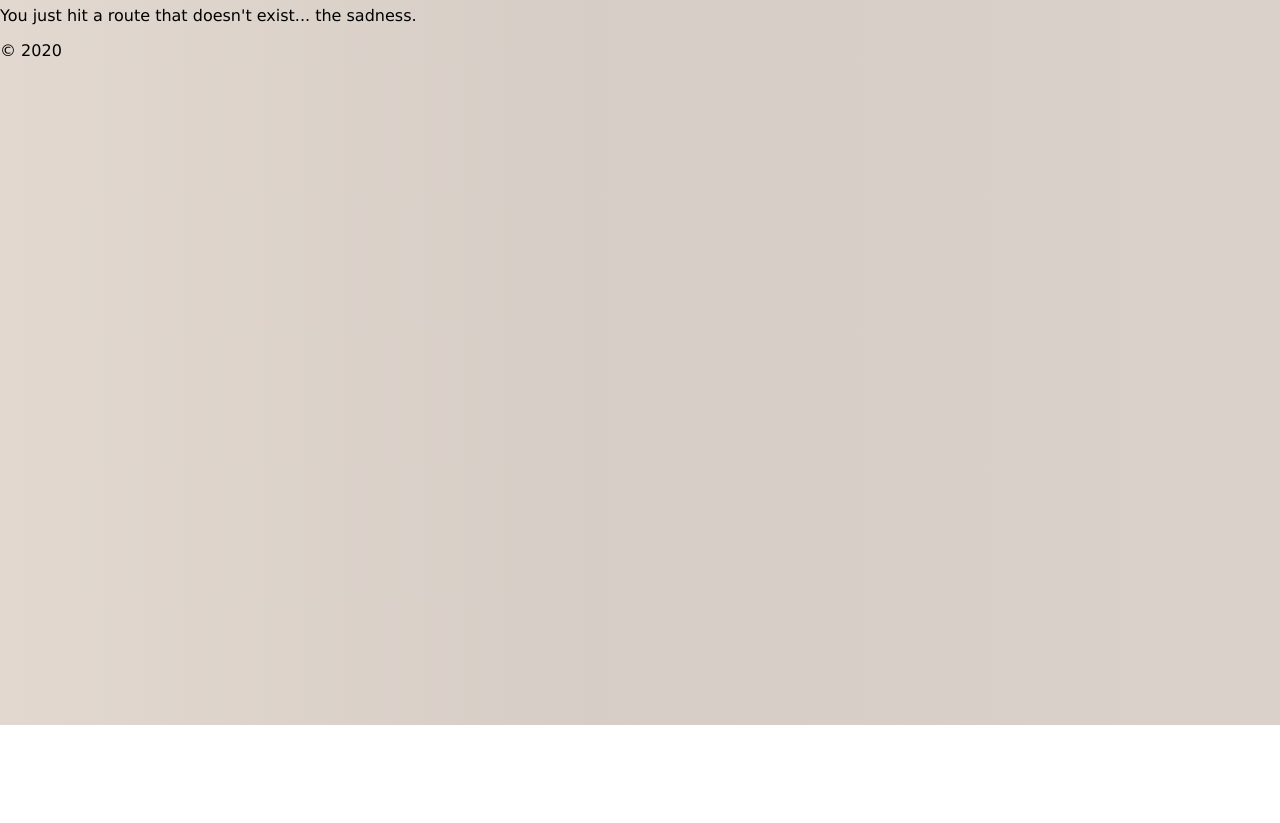
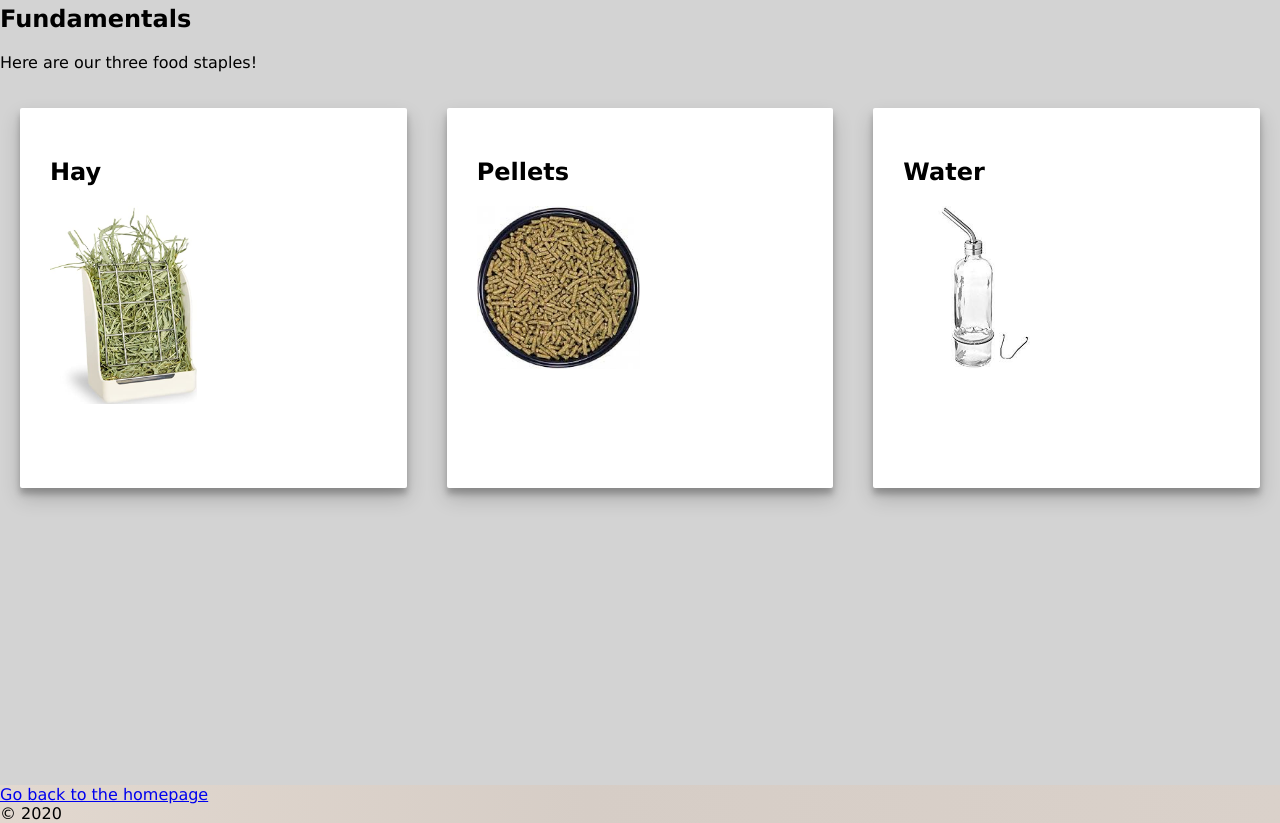
Before and after one commit to HalmonLui/guineapigs, a Gatsby site: page /foodPage in a window 1280 px wide. Before the commit this address had no page. Shown: the part 75-898 px from the top of the page. Before the commit the page ends 800 px from the top, so only its background shows below. Built offline with nearby package versions, Linux system fonts and the light colour scheme; Gatsby itself is replaced by a stand-in of ours.

Commit message:
add hay pellets and waterbottle for fundamentals page. Add card design

```diff
--- a/src/components/header.js
+++ b/src/components/header.js
@@ -18,7 +18,7 @@ const Header = ({ siteTitle }) => (
         <h1>{siteTitle}</h1>
       </Link>
       <Link
-        to="/page-2/"
+        to="/foodPage/"
         style={{
           textDecoration: "none",
           width: "100%",
--- a/src/components/layout.css
+++ b/src/components/layout.css
@@ -5,6 +5,10 @@ html {
   cursor: url("../images/small_carrot2.png"), auto;
 }
 body {
+  margin: 0;
+  padding: 0;
+  -webkit-overflow-scrolling: touch;
+  overflow-x: hidden;
   background: rgb(226, 216, 207);
   background: linear-gradient(
     90deg,
@@ -12,10 +16,6 @@ body {
     rgba(214, 205, 198, 1) 46%,
     rgba(218, 209, 202, 1) 100%
   );
-  margin: 0;
-  padding: 0;
-  -webkit-overflow-scrolling: touch;
-  overflow-x: hidden;
 }
 
 .navbar {
@@ -199,6 +199,50 @@ body {
   background-color: rgb(255, 255, 255, 0.7);
 }
 
+/*************************/
+/******* FOOD PAGE *******/
+/*************************/
+
+/* Food Page - Section I */
+.food-section-1 {
+  min-height: 100vh;
+  margin-top: -20px;
+  padding-top: 80px;
+  /*background: url("../images/vegetables.jpg") no-repeat center;
+  background-size: cover;
+  background-position: center;*/
+  background-color: lightgray;
+}
+
+.food-staples {
+  display: flex;
+  align-items: center;
+  justify-content: space-around;
+}
+
+.food-staple-container {
+  margin: 20px;
+  padding: 30px;
+  border-radius: 2px;
+  background-color: #fff;
+  width: 50%;
+  height: 40vh;
+  box-shadow: 0 10px 20px rgba(0, 0, 0, 0.19), 0 6px 6px rgba(0, 0, 0, 0.23);
+}
+
+.food-staple-container .food-hay {
+  width: 45%;
+}
+
+.food-staple-container .food-pellets {
+  width: 50%;
+}
+
+.food-staple-container .food-water {
+  width: 50%;
+}
+
+/* Mobile Compatibility */
 @media only screen and (max-width: 480px) {
   html {
     font-size: 100%;
--- /dev/null
+++ b/src/pages/foodPage.js
@@ -0,0 +1,58 @@
+import React from "react"
+import { Link } from "gatsby"
+import Rellax from "rellax"
+
+import Image from "../components/image"
+import Layout from "../components/layout"
+import SEO from "../components/seo"
+
+const FoodPage = () => (
+  <Layout>
+    <SEO title="Page two" />
+    <section className="section food-section-1">
+      <h1>Fundamentals</h1>
+      <p>Here are our three food staples!</p>
+      <div className="food-staples">
+        <div
+          className="food-staple-container"
+          data-sal="slide-up"
+          data-sal-duration="1000"
+          data-sal-delay="300"
+          data-sal-easing="ease"
+        >
+          <h2>Hay</h2>
+          <div className="food-hay">
+            <Image imgName="hayfeeder.jpg" />
+          </div>
+        </div>
+        <div
+          className="food-staple-container"
+          data-sal="slide-down"
+          data-sal-duration="1000"
+          data-sal-delay="300"
+          data-sal-easing="ease"
+        >
+          <h2>Pellets</h2>
+          <div className="food-pellets">
+            <Image imgName="foodpellets.jpg" />
+          </div>
+        </div>
+        <div
+          className="food-staple-container"
+          data-sal="slide-up"
+          data-sal-duration="1000"
+          data-sal-delay="300"
+          data-sal-easing="ease"
+        >
+          <h2>Water</h2>
+          <div className="food-water">
+            <Image imgName="glassbottle.jpg" />
+          </div>
+        </div>
+      </div>
+    </section>
+    <Link to="/">Go back to the homepage</Link>
+  </Layout>
+)
+
+export default FoodPage
--- a/src/pages/index.js
+++ b/src/pages/index.js
@@ -94,7 +94,7 @@ class IndexPage extends React.Component {
             </p>
           </div>
         </section>
-        <Link to="/page-2/">Go to page 2</Link>
+        <Link to="/foodPage/">Go to page 2</Link>
       </Layout>
     )
   }
```
Also changed, not shown: src/pages/page-2.js (deleted, +0 -16 lines), src/images/foodpellets.jpg (added), src/images/glassbottle.jpg (added), src/images/hayfeeder.jpg (added), src/images/vegetables.jpg (added), src/images/waterbottle.jpg (added).
